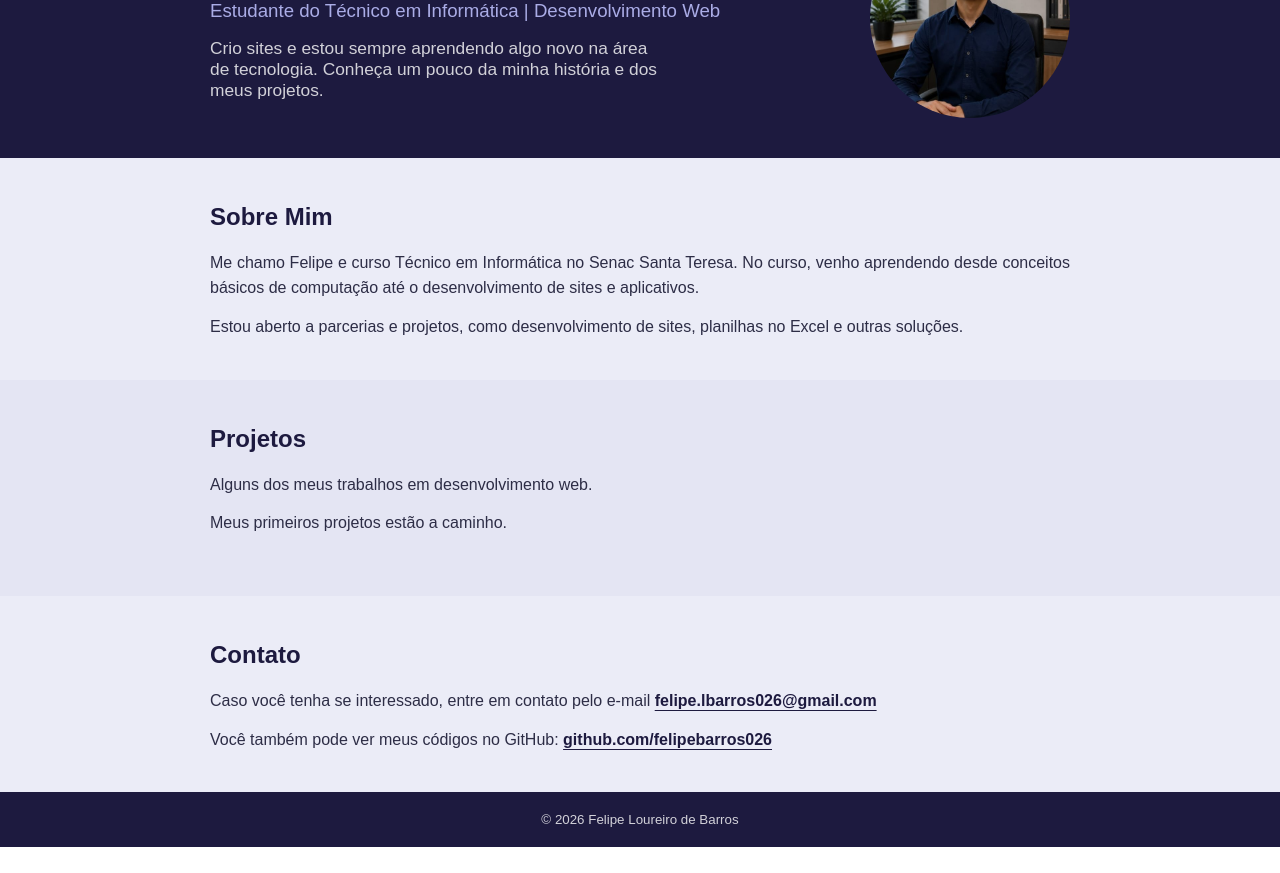
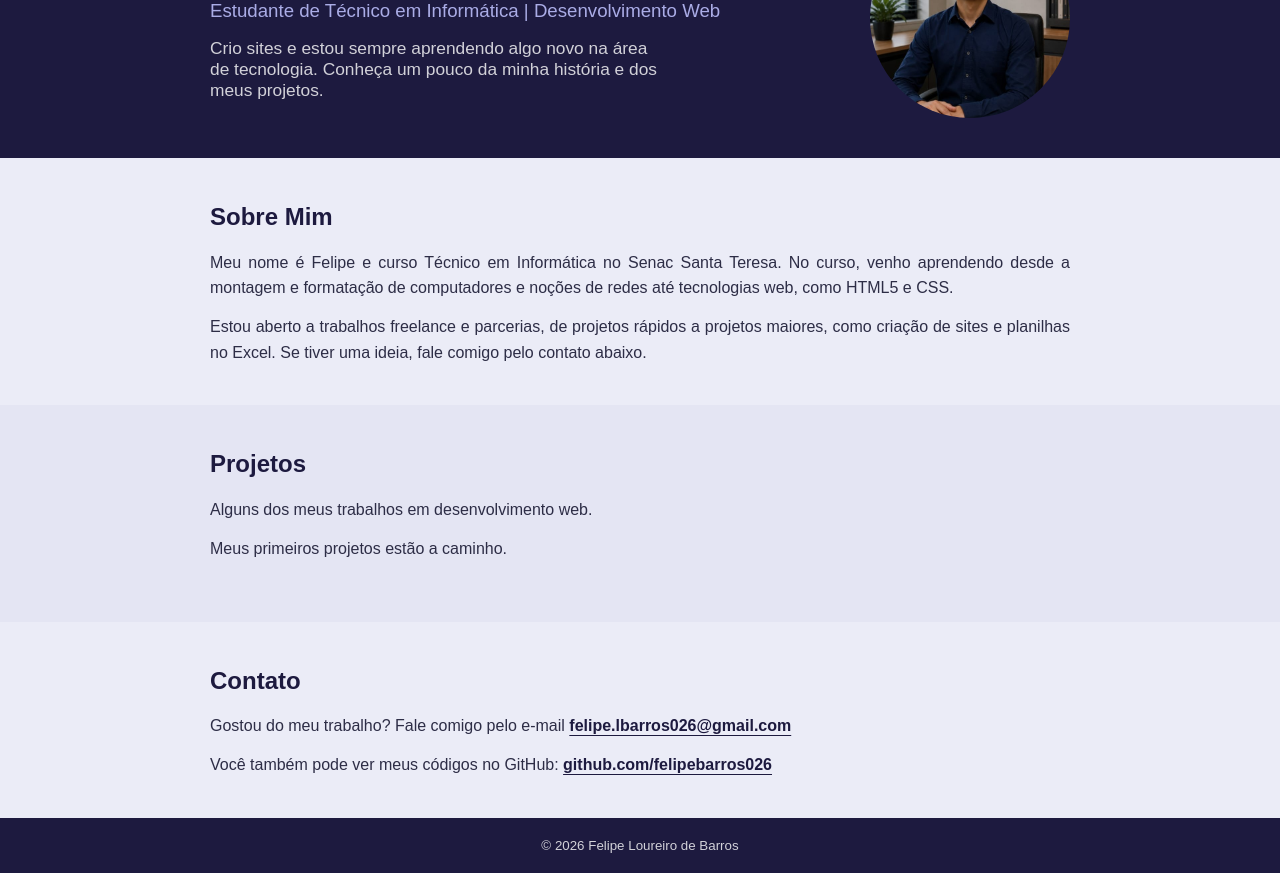
Before and after one commit to felipebarros026/felipebarros026.github.io, a plain HTML site: page index.html in a window 1280 px wide. Shown: the part 150-1023 px from the top of the page. Before the commit the page ends 997 px from the top, so only its background shows below. Drawn offline with Linux system fonts and the light colour scheme.

Commit message:
Add files via upload

```diff
--- a/index.html
+++ b/index.html
@@ -1,5 +1,5 @@
 <!DOCTYPE html>
-<html lang="pt-br">
+<html lang="pt-BR">
 
 <head>
     <meta charset="UTF-8">
@@ -7,12 +7,21 @@
     <title>Felipe Loureiro de Barros | Portfólio</title>
     <meta name="description"
         content="Portfólio de Felipe Loureiro de Barros, estudante de Técnico em Informática no Senac Santa Teresa. Projetos de desenvolvimento web e contato.">
+    <!--Abaixo, tem as configurações para compartilhamento no WhatsApp, Facebook e LinkedIn-->
+    <meta property="og:title" content="Felipe Loureiro de Barros | Portfólio">
+    <meta property="og:description"
+        content="Estudante de Técnico em Informática e desenvolvimento web. Conheça meus projetos e entre em contato.">
+    <meta property="og:type" content="website">
+    <meta property="og:url" content="https://felipebarros026.github.io/">
+    <meta property="og:image" content="https://felipebarros026.github.io/minha_foto.jpeg">
+    <meta property="og:image:alt" content="Foto de Felipe Loureiro de Barros">
+    <meta property="og:locale" content="pt_BR">
     <link href="portfolio.css" rel="stylesheet"> <!--CSS do portfólio-->
 </head>
 
 <body>
-    <div class="cor_de_fundo">
-        <nav class="botao_topo">
+    <header class="cor_de_fundo">
+        <nav class="botao_topo" aria-label="Menu Principal">
             <a href="#sobre_mim" class="botao_ancora">Sobre Mim</a>
             <a href="#projetos" class="botao_ancora">Projetos</a>
             <a href="#contato" class="botao_ancora">Contato</a>
@@ -20,26 +29,25 @@
         <div class="apresentacao">
             <div class="texto_topo">
                 <h1 class="meu_nome">Felipe Loureiro de Barros</h1>
-                <p class="funcao">Estudante do Técnico em Informática | Desenvolvimento Web</p>
+                <p class="funcao">Estudante de Técnico em Informática | Desenvolvimento Web</p>
                 <p class="cabecalho">Crio sites e estou sempre aprendendo algo novo na área de tecnologia. Conheça um
                     pouco da minha história e dos meus projetos.</p>
             </div>
             <img src="minha_foto.jpeg" alt="Foto de Felipe Loureiro de Barros" class="minha_foto">
         </div>
-    </div>
+    </header>
 
-    <div class="texto1">
+    <main>
+        <section class="texto1">
             <div class="corpo">
                 <h2 id="sobre_mim">Sobre Mim</h2>
-            <p>Me chamo Felipe e curso Técnico em Informática no Senac Santa Teresa. No curso, venho aprendendo desde
-                conceitos básicos de computação até o desenvolvimento de sites e aplicativos.</p>
-            <p>Estou aberto a parcerias e projetos, como desenvolvimento de sites, planilhas no Excel e outras soluções.
-            </p>
+                <p>Meu nome é Felipe e curso Técnico em Informática no Senac Santa Teresa. No curso, venho aprendendo desde a montagem e formatação de computadores e noções de redes até tecnologias web, como HTML5 e CSS.</p>
+                <p>Estou aberto a trabalhos freelance e parcerias, de projetos rápidos a projetos maiores, como criação de sites e planilhas no Excel. Se tiver uma ideia, fale comigo pelo contato abaixo.</p>
 
             </div>
-    </div>
+        </section>
 
-    <div class="texto2">
+        <section class="texto2">
             <div class="corpo">
                 <h2 id="projetos">Projetos</h2>
                 <p>Alguns dos meus trabalhos em desenvolvimento web.</p>
@@ -47,7 +55,7 @@
                 <p>Meus primeiros projetos estão a caminho.</p>
 
                 <div class="lista_projetos">
-                <!--Usuário, leia atentamente isso: Todo esse article comentado serve como copia e cola para os projetos que você for adicionar futuramente. Consiste no seguinte: Adiciona o nome do projeto, descreve brevemente o que ele é ou o que ele faz, escreve as tecnologias que você utilizou(HTML, CSS, entre outros) e, no final, o link do projeto. Lembrete: para adicionar um projeto novo, só deve duplicar o article, que está abaixo, modificando as informações. Não precisa mexer no css-->
+                    <!--Felipe do futuro, leia atentamente isso: A partir de agora, todo esse article serve como ctrl c ctrl v para os projetos que você for adicionar. Consiste no seguinte: Adiciona o nome do projeto, descreve brevemente o que ele é ou o que ele faz, em coisa de uma, duas linhas, escreve a tecnologia que você utilizou e, no final, o link do projeto. Lembrete: para adicionar um projeto novo, só deve duplicar o article, que está abaixo, modificando as informações. Não precisa mexer no css-->
                     <!--   <article class="cartao_projeto">
                 <h3>Nome do projeto</h3>
                 <p>Uma ou duas frases dizendo o que é o projeto e o que ele faz</p>
@@ -59,12 +67,12 @@
             </article>   -->
                 </div>
             </div>
-    </div>
+        </section>
 
-    <div class="texto1">
+        <section class="texto1">
             <div class="corpo">
                 <h2 id="contato">Contato</h2>
-            <p>Caso você tenha se interessado, entre em contato pelo e-mail
+                <p>Gostou do meu trabalho? Fale comigo pelo e-mail
                     <a href="mailto:felipe.lbarros026@gmail.com" class="link_email">felipe.lbarros026@gmail.com</a>
                 </p>
                 <p>Você também pode ver meus códigos no GitHub:
@@ -72,7 +80,8 @@
                         rel="noopener noreferrer">github.com/felipebarros026</a>
                 </p>
             </div>
-    </div>
+        </section>
+    </main>
     <footer class="rodape">
         <p>© 2026 Felipe Loureiro de Barros</p>
     </footer>
```
Lines whose indentation alone changed are shown as unchanged.
